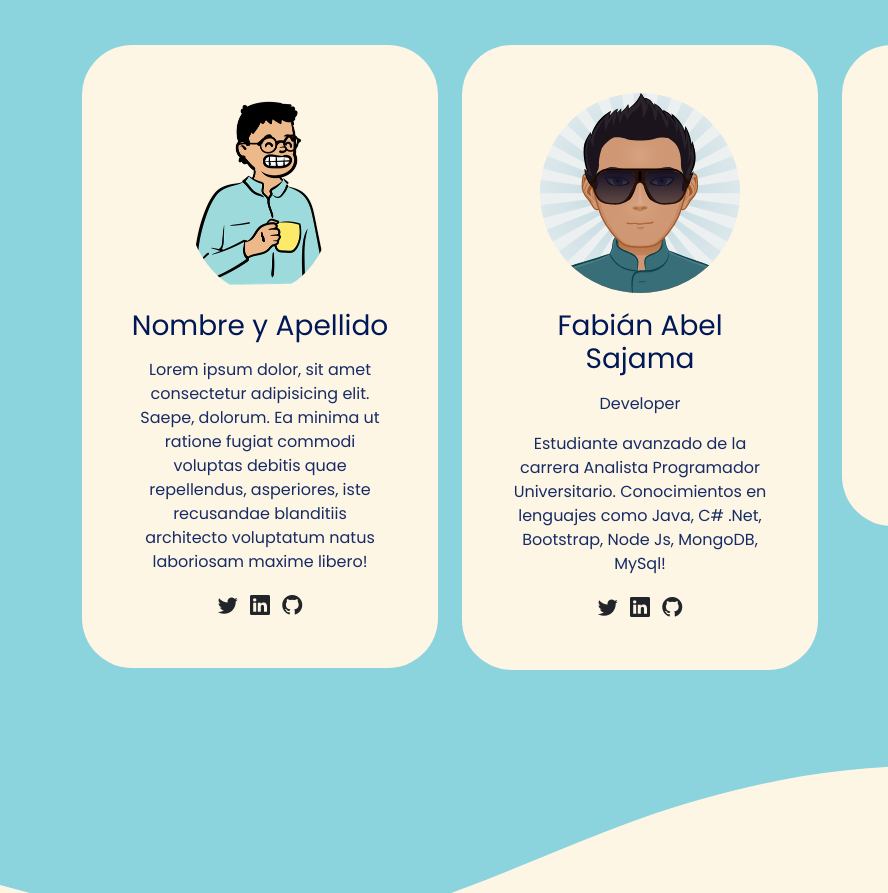
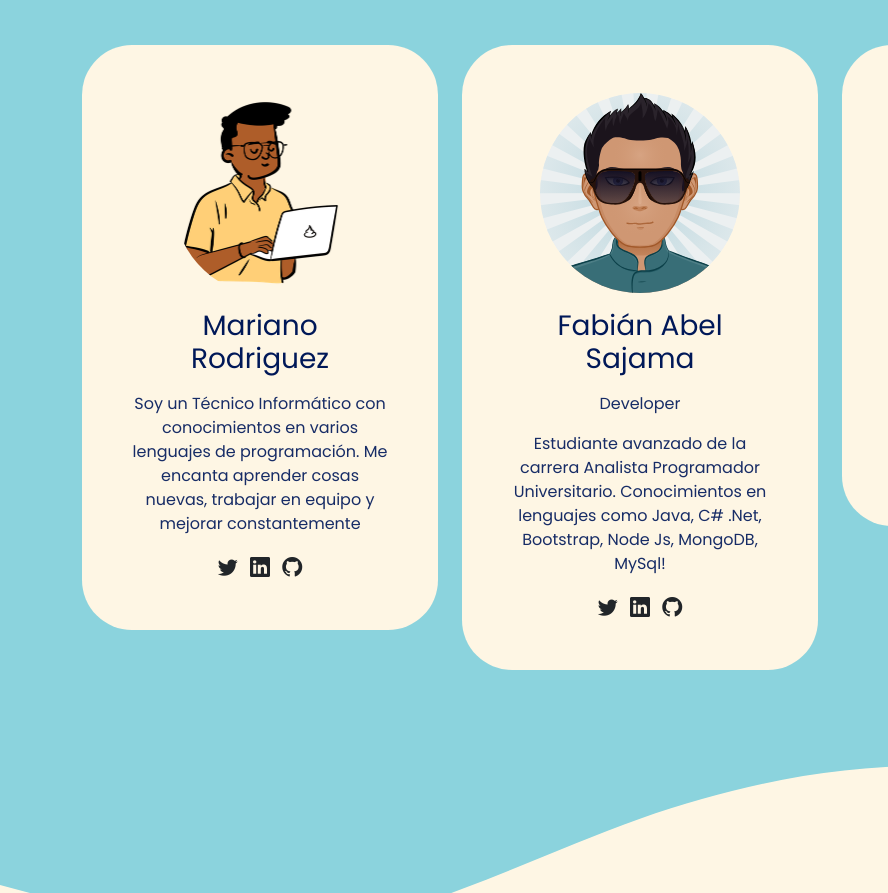
Before and after one commit to brendaveramendi/devtech-podcast-web, a plain HTML site: page index.html in a window 1280 px wide. Shown: the part 1190-2083 px from the top of the page, 0-888 px from the left. Drawn offline with nearby package versions, Linux system fonts and the light colour scheme.

Commit message:
perdon la demora jeje

```diff
--- a/index.html
+++ b/index.html
@@ -1,5 +1,6 @@
 <!DOCTYPE html>
 <html lang="en">
+
 <head>
   <meta charset="UTF-8">
   <meta http-equiv="X-UA-Compatible" content="IE=edge">
@@ -100,11 +101,13 @@
           <div class="col-md-6 col-lg-4 mb-3">
             <div class="card">
               <div class="card-body text-center p-5">
-                <img src="./assets/avatar.png" alt="avatar" class=" img img-fluid rounded-circle mb-3">
-                <h3 class="title card-title mb-3">Nombre y Apellido</h3>
-                <p>Lorem ipsum dolor, sit amet consectetur adipisicing elit. Saepe, dolorum. Ea minima ut ratione fugiat
-                  commodi voluptas debitis quae repellendus, asperiores, iste recusandae blanditiis architecto
-                  voluptatum natus laboriosam maxime libero!</p>
+                <img src="./assets/nano.png" alt="avatar" class=" img img-fluid rounded-circle mb-3">
+                <h3 class="title card-title mb-3">Mariano Rodriguez</h3>
+                <p>Soy un Técnico Informático con
+                  conocimientos en varios lenguajes de
+                  programación. Me encanta aprender
+                  cosas nuevas, trabajar en equipo y
+                  mejorar constantemente</p>
                 <a href="#"><i class="bi bi-twitter text-dark mx-1 lead"></i></a>
                 <a href="#"><i class="bi bi-linkedin text-dark mx-1 lead"></i></a>
                 <a href="#"><i class="bi bi-github text-dark mx-1 lead"></i></a>
@@ -134,13 +137,16 @@
               <div class="card-body text-center p-5">
                 <img src="./assets/avatar3.png" alt="avatar" class="img img-fluid rounded-circle mb-3">
                 <h3 class="title card-title mb-3">Brenda Veramendi</h3>
-                <p>&#9995 ¡Hola! me llamo  Brenda, estudio ingenieria en informatica &#128187, en la universidad nacional de Jujuy.
+                <p>&#9995 ¡Hola! me llamo Brenda, estudio ingenieria en informatica &#128187, en la universidad nacional
+                  de Jujuy.
                   Estoy en continua formacion para ser una desarrollodora Full Stack JavaScript. <br>
                   Si queres conocer mas de mi <br>
-                   &#128071
+                  &#128071
                 </p>
-                <a href="https://www.linkedin.com/in/brenda-veramendi-753540235" target="_blank"><i class="bi bi-linkedin text-dark mx-1 lead"></i></a>
-                <a href="https://github.com/brendaveramendi" target="_blank"><i class="bi bi-github text-dark mx-1 lead"></i></a>
+                <a href="https://www.linkedin.com/in/brenda-veramendi-753540235" target="_blank"><i
+                    class="bi bi-linkedin text-dark mx-1 lead"></i></a>
+                <a href="https://github.com/brendaveramendi" target="_blank"><i
+                    class="bi bi-github text-dark mx-1 lead"></i></a>
               </div>
             </div>
           </div>
```
Also changed, not shown: assets/nano.png (added).
